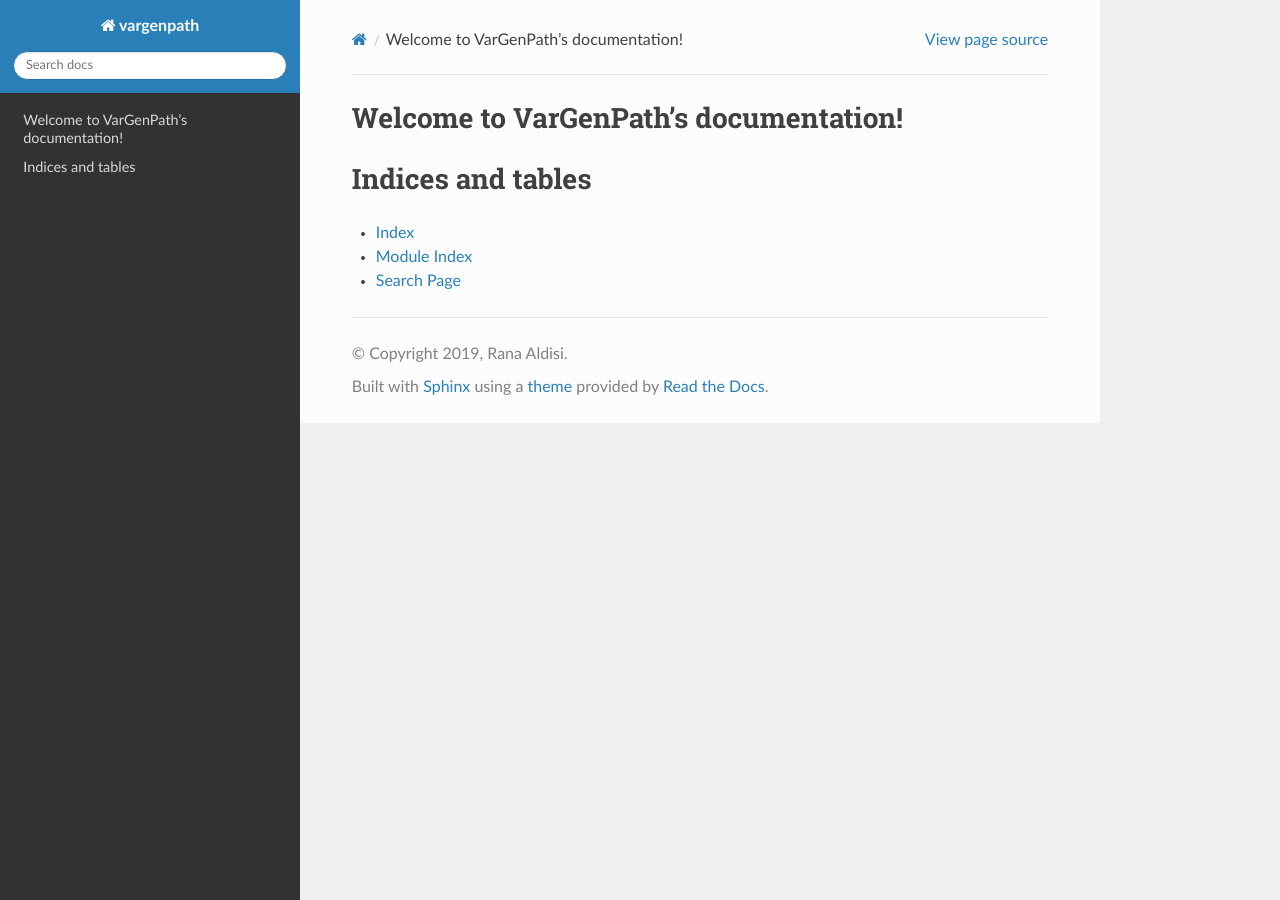
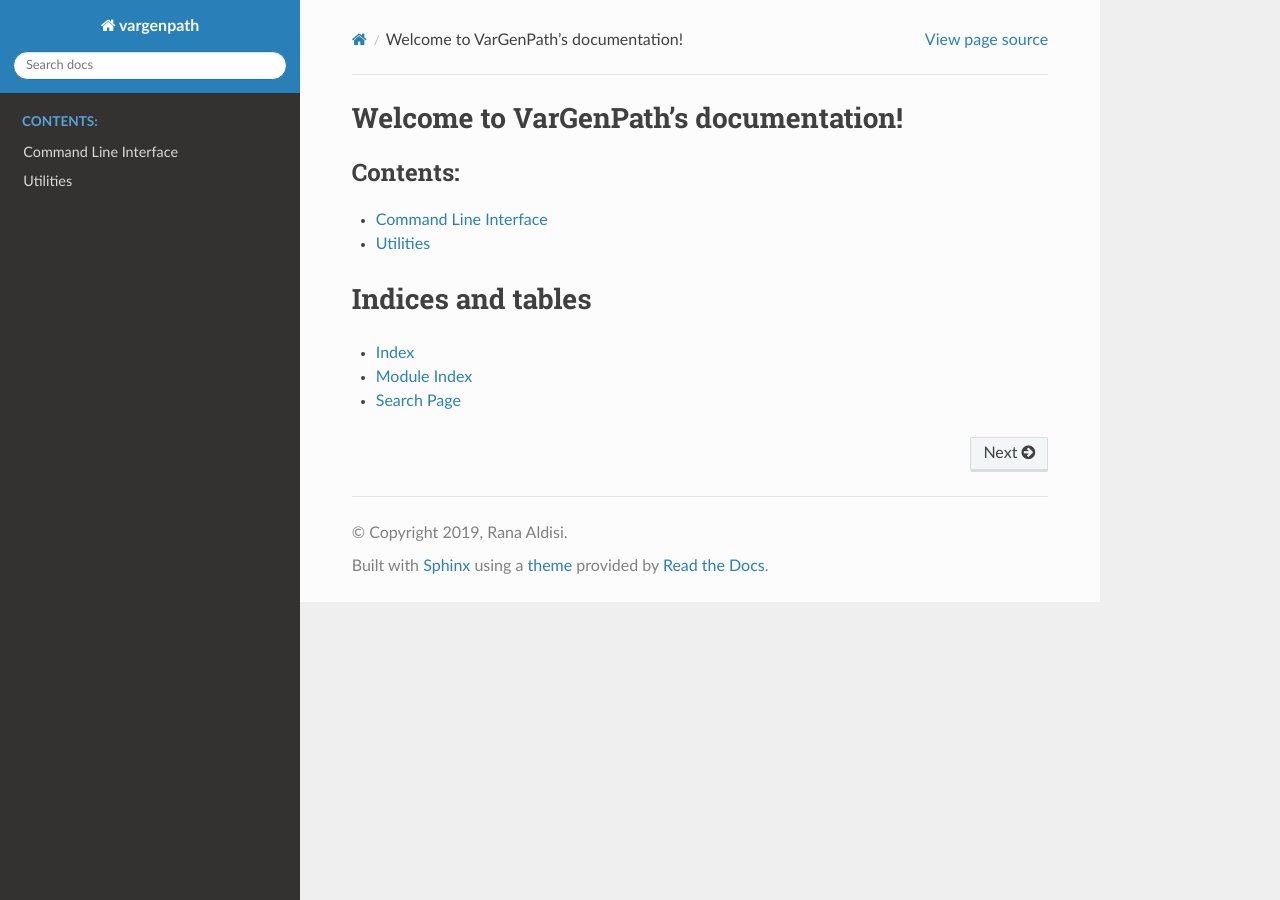
Before and after one commit to AldisiRana/VarGenPath, a Sphinx documentation site: the page built from docs/source/index.rst, in a window 1280 px wide. Built offline with Sphinx 7.4.7 and the Read the Docs theme 2.0.0, drawn with Linux system fonts in a browser that asks for light colours.

Commit message:
update documentations

```diff
--- /dev/null
+++ b/docs/source/cli.rst
@@ -0,0 +1,5 @@
+Command Line Interface
+======================
+.. click:: vargenpath.cli:main
+   :prog: vargenpath
+   :show-nested:
--- a/docs/source/index.rst
+++ b/docs/source/index.rst
@@ -10,6 +10,9 @@ Welcome to VarGenPath's documentation!
    :maxdepth: 2
    :caption: Contents:
 
+   cli
+   utils
+
 
 
 Indices and tables
--- /dev/null
+++ b/docs/source/utils.rst
@@ -0,0 +1,3 @@
+Utilities
+======================
+.. automodule:: vargenpath.utils
```
Also changed, not shown: 1 other file.
